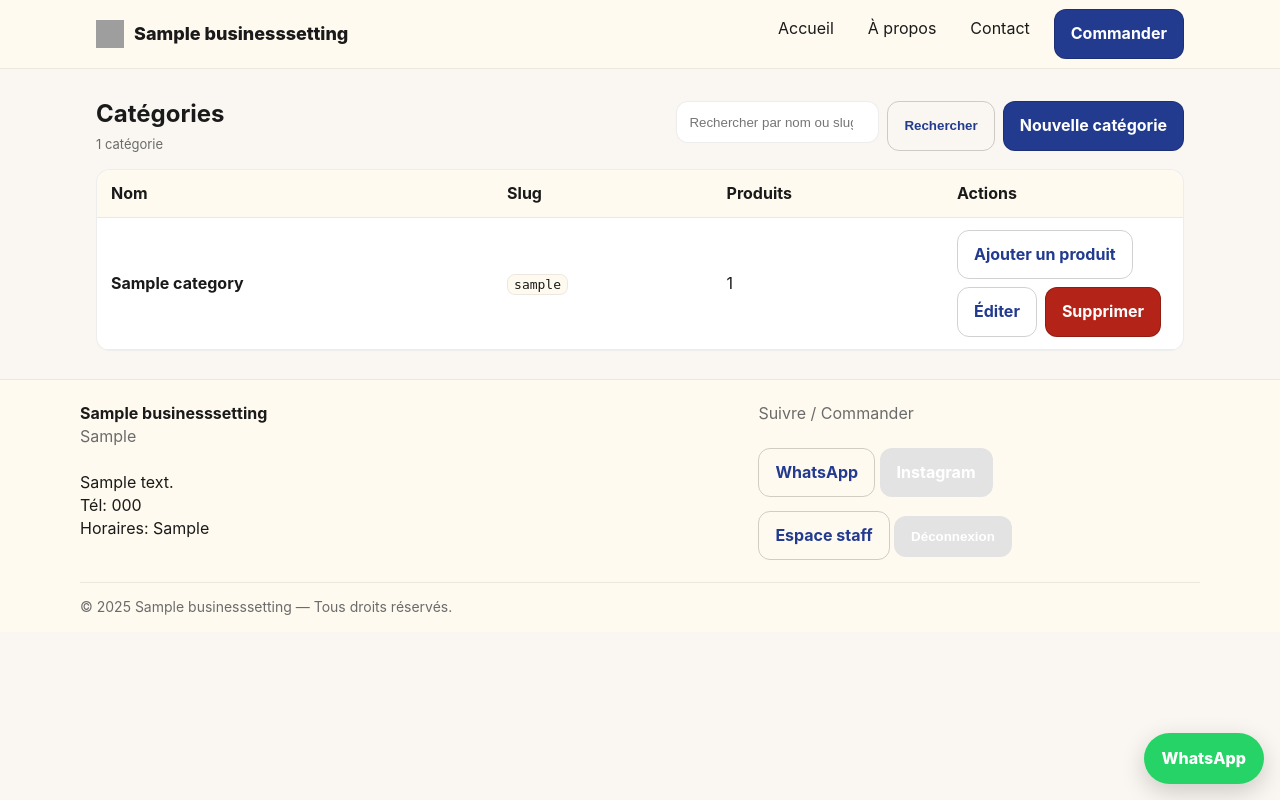
After one commit to HamaBarhamou/pagne_boutique, a Django app: page /staff/categories/ in a window 1280 px wide. The commit adds this page. Run offline with Django 5.2, Linux system fonts and the light colour scheme; a user stored in the database is signed in; tables that the repository leaves empty hold one stand-in row (values such as "Sample post"); grey boxes are pictures that could not be loaded.

Commit message:
feat(staff): add full Category CRUD (list, create, edit, delete) with staff UI
- Forms: CategoryForm
- Views: staff_categories_list/create/edit/delete (staff-only, paginated, searchable)
- Templates: list/form/confirm_delete with pro theme; delete handles FK protect
- URLs: /staff/categories[...] routes
- Dashboard: quick link to manage categories
- Product create: accept ?category=<id> to preselect

```diff
--- a/catalog/urls.py
+++ b/catalog/urls.py
@@ -43,4 +43,25 @@ urlpatterns = [
         catalog_views.staff_product_toggle,
         name="staff_product_toggle",
     ),
+    # Staff — catégories
+    path(
+        "staff/categories/",
+        catalog_views.staff_categories_list,
+        name="staff_categories_list",
+    ),
+    path(
+        "staff/categories/new/",
+        catalog_views.staff_category_create,
+        name="staff_category_create",
+    ),
+    path(
+        "staff/categories/<int:pk>/edit/",
+        catalog_views.staff_category_edit,
+        name="staff_category_edit",
+    ),
+    path(
+        "staff/categories/<int:pk>/delete/",
+        catalog_views.staff_category_delete,
+        name="staff_category_delete",
+    ),
 ]
--- a/catalog/views.py
+++ b/catalog/views.py
@@ -6,9 +6,10 @@ from django.conf import settings
 from .models import Category, Product
 from django.core.paginator import Paginator
 from django.db.models import Q, Count
+from django.db import IntegrityError
 from django.contrib.auth.decorators import user_passes_test
 from django.contrib.auth import logout
-from .forms import ProductForm
+from .forms import ProductForm, CategoryForm
 
 
 def _is_staff(user):
@@ -23,6 +24,69 @@ def staff_logout(request):
     if request.user.is_authenticated:
         logout(request)
     return redirect("home")
+
+
+@user_passes_test(_is_staff)
+def staff_categories_list(request):
+    q = request.GET.get("q", "").strip()
+    qs = Category.objects.annotate(n=Count("products")).order_by("name")
+    if q:
+        qs = qs.filter(Q(name__icontains=q) | Q(slug__icontains=q))
+
+    paginator = Paginator(qs, 20)
+    page = request.GET.get("page")
+    page_obj = paginator.get_page(page)
+    return render(request, "staff/categories/list.html", {"page_obj": page_obj, "q": q})
+
+
+@user_passes_test(_is_staff)
+def staff_category_create(request):
+    if request.method == "POST":
+        form = CategoryForm(request.POST)
+        if form.is_valid():
+            form.save()
+            messages.success(request, "Catégorie créée avec succès.")
+            return redirect("staff_categories_list")
+    else:
+        form = CategoryForm()
+    return render(
+        request, "staff/categories/form.html", {"form": form, "mode": "create"}
+    )
+
+
+@user_passes_test(_is_staff)
+def staff_category_edit(request, pk):
+    category = get_object_or_404(Category, pk=pk)
+    if request.method == "POST":
+        form = CategoryForm(request.POST, instance=category)
+        if form.is_valid():
+            form.save()
+            messages.success(request, "Catégorie mise à jour.")
+            return redirect("staff_categories_list")
+    else:
+        form = CategoryForm(instance=category)
+    return render(
+        request,
+        "staff/categories/form.html",
+        {"form": form, "mode": "edit", "category": category},
+    )
+
+
+@user_passes_test(_is_staff)
+def staff_category_delete(request, pk):
+    category = get_object_or_404(Category, pk=pk)
+    if request.method == "POST":
+        try:
+            category.delete()  # FK Product(category) est PROTECT → peut lever IntegrityError
+            messages.success(request, "Catégorie supprimée.")
+        except IntegrityError:
+            messages.error(
+                request, "Impossible de supprimer: des produits y sont rattachés."
+            )
+        return redirect("staff_categories_list")
+    return render(
+        request, "staff/categories/confirm_delete.html", {"category": category}
+    )
 
 
 @user_passes_test(_is_staff)
@@ -42,14 +106,18 @@ def staff_products_list(request):
 
 @user_passes_test(_is_staff)
 def staff_product_create(request):
+    initial = {}
+    cat_id = request.GET.get("category")
+    if cat_id and cat_id.isdigit():
+        initial["category"] = cat_id
     if request.method == "POST":
         form = ProductForm(request.POST, request.FILES)
         if form.is_valid():
-            product = form.save()
+            form.save()
             messages.success(request, "Produit créé avec succès.")
             return redirect("staff_products_list")
     else:
-        form = ProductForm()
+        form = ProductForm(initial=initial)
     return render(request, "staff/products/form.html", {"form": form, "mode": "create"})
 
 
--- /dev/null
+++ b/templates/staff/categories/list.html
@@ -0,0 +1,94 @@
+{% extends "base.html" %}
+{% block title %}Catégories — Espace staff{% endblock %}
+
+{% block extra_head %}
+<style>
+  .toolbar{display:flex;align-items:center;justify-content:space-between;gap:12px;flex-wrap:wrap;margin-bottom:14px}
+  .toolbar-right{display:flex;gap:8px;flex-wrap:wrap}
+  .subtle{color:var(--muted);font-size:13px}
+  .inp{height:42px;border-radius:12px;border:1px solid var(--ring);padding:0 12px;background:var(--card);color:var(--fg)}
+  .tbl-wrap{border:1px solid var(--ring);border-radius:14px;overflow:hidden;background:var(--card)}
+  .tbl{width:100%;border-collapse:separate;border-spacing:0}
+  .tbl th,.tbl td{padding:12px 14px;border-bottom:1px solid var(--ring);text-align:left;vertical-align:middle}
+  .tbl thead th{background:var(--surface);font-weight:700;position:sticky;top:0;z-index:1}
+  .tbl tbody tr:nth-child(even){background:rgba(0,0,0,.015)}
+  .tbl tbody tr:hover{background:rgba(0,0,0,.03)}
+  .actions{display:flex;gap:8px;flex-wrap:wrap}
+  .btn.danger{background:#b42318;color:#fff;border:1px solid rgba(0,0,0,.2)}
+  /* responsive */
+  @media (max-width: 860px){
+    .tbl thead{display:none}
+    .tbl, .tbl tbody, .tbl tr, .tbl td{display:block;width:100%}
+    .tbl tr{border-bottom:1px solid var(--ring);padding:10px 0}
+    .tbl td{border:none;padding:6px 14px}
+    .tbl td[data-label]:before{content:attr(data-label);display:block;font-size:12px;color:var(--muted);margin-bottom:2px}
+  }
+</style>
+{% endblock %}
+
+{% block content %}
+<section class="section">
+  <div class="toolbar">
+    <div>
+      <h1 style="margin:0">Catégories</h1>
+      <span class="subtle">{{ page_obj.paginator.count }} catégorie{{ page_obj.paginator.count|pluralize:",s" }}</span>
+    </div>
+    <div class="toolbar-right">
+      <form method="get" style="display:flex;gap:8px">
+        <input class="inp" type="search" name="q" value="{{ q }}" placeholder="Rechercher par nom ou slug…">
+        <button class="btn outline" type="submit">Rechercher</button>
+      </form>
+      <a class="btn primary" href="{% url 'staff_category_create' %}">Nouvelle catégorie</a>
+    </div>
+  </div>
+
+  <div class="tbl-wrap">
+    <table class="tbl">
+      <thead>
+        <tr>
+          <th>Nom</th>
+          <th>Slug</th>
+          <th>Produits</th>
+          <th style="width:240px">Actions</th>
+        </tr>
+      </thead>
+      <tbody>
+        {% for c in page_obj %}
+          <tr>
+            <td data-label="Nom" style="font-weight:700">{{ c.name }}</td>
+            <td data-label="Slug"><code style="background:var(--surface);padding:2px 6px;border-radius:8px;border:1px solid var(--ring)">{{ c.slug }}</code></td>
+            <td data-label="Produits">{{ c.n }}</td>
+            <td data-label="Actions">
+              <div class="actions">
+                <a class="btn outline" href="{% url 'staff_product_create' %}?category={{ c.pk }}">Ajouter un produit</a>
+                <a class="btn outline" href="{% url 'staff_category_edit' c.pk %}">Éditer</a>
+                <a class="btn danger" href="{% url 'staff_category_delete' c.pk %}">Supprimer</a>
+              </div>
+            </td>
+          </tr>
+        {% empty %}
+          <tr><td colspan="4" style="text-align:center;color:var(--muted)">Aucune catégorie.</td></tr>
+        {% endfor %}
+      </tbody>
+    </table>
+  </div>
+
+  {% if page_obj.has_other_pages %}
+    <div class="section pagination" style="display:flex;gap:6px;flex-wrap:wrap;justify-content:center">
+      {% if page_obj.has_previous %}
+        <a class="page" href="?{% if q %}q={{ q }}&{% endif %}page={{ page_obj.previous_page_number }}">Précédent</a>
+      {% endif %}
+      {% for num in page_obj.paginator.page_range %}
+        {% if num == page_obj.number %}
+          <span class="page active">{{ num }}</span>
+        {% elif num > page_obj.number|add:-2 and num < page_obj.number|add:2 %}
+          <a class="page" href="?{% if q %}q={{ q }}&{% endif %}page={{ num }}">{{ num }}</a>
+        {% endif %}
+      {% endfor %}
+      {% if page_obj.has_next %}
+        <a class="page" href="?{% if q %}q={{ q }}&{% endif %}page={{ page_obj.next_page_number }}">Suivant</a>
+      {% endif %}
+    </div>
+  {% endif %}
+</section>
+{% endblock %}
--- a/templates/staff/dashboard.html
+++ b/templates/staff/dashboard.html
@@ -8,6 +8,7 @@
     <div style="margin-top:12px;display:flex;gap:10px;flex-wrap:wrap">
       <a class="btn ghost" href="{% url 'admin:index' %}">Aller à l’administration Django</a>
       <a class="btn primary" href="{% url 'staff_products_list' %}">Gérer les produits</a>
+      <a class="btn primary" href="{% url 'staff_categories_list' %}">Gérer les catégories</a>
       <a class="btn outline" href="{% url 'logout' %}">Se déconnecter</a>
     </div>
   </div>
```
Also changed, not shown: catalog/forms.py (+11 -1 lines), templates/staff/categories/confirm_delete.html (added, +16 -0 lines), templates/staff/categories/form.html (added, +34 -0 lines).
